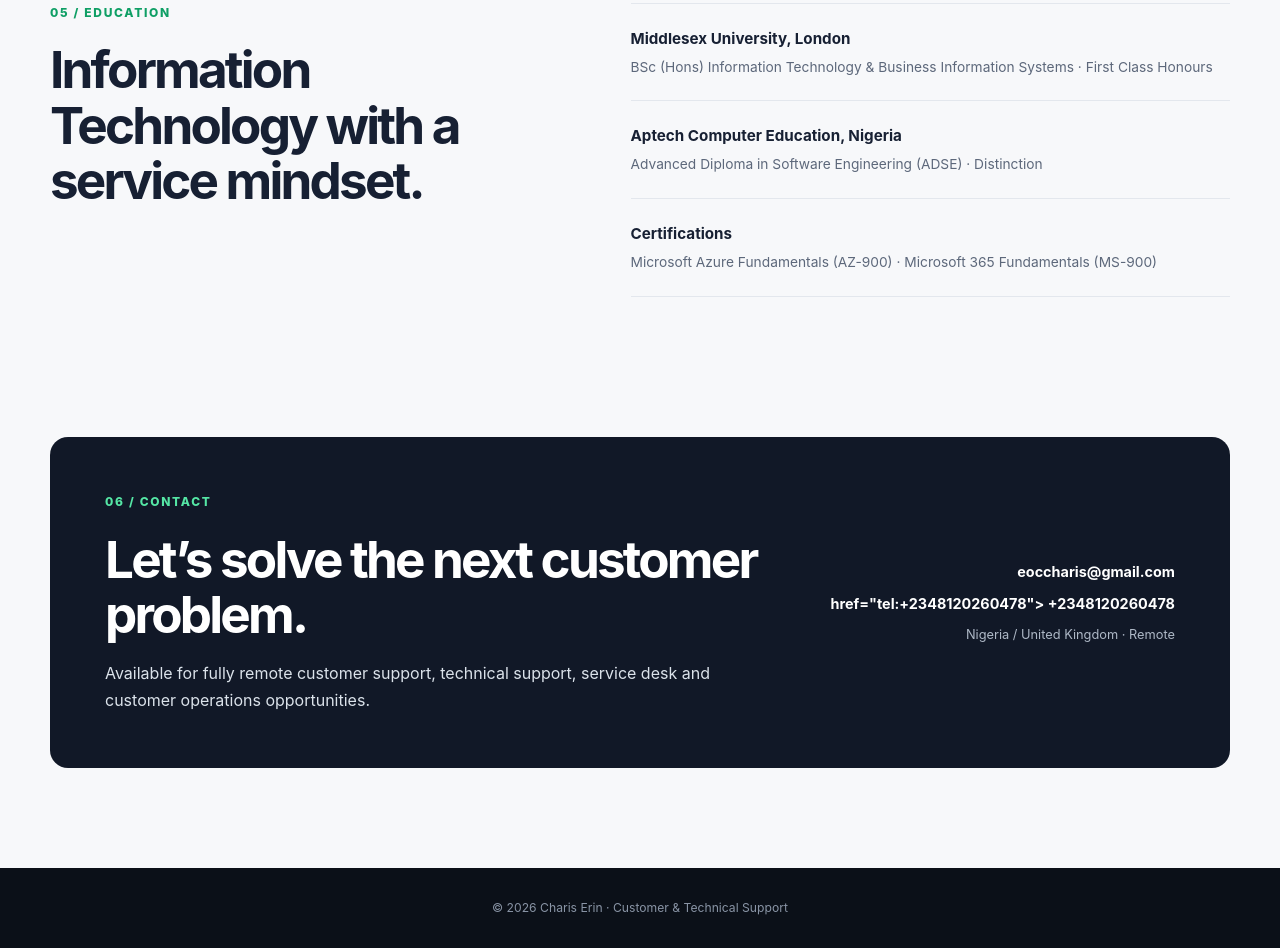
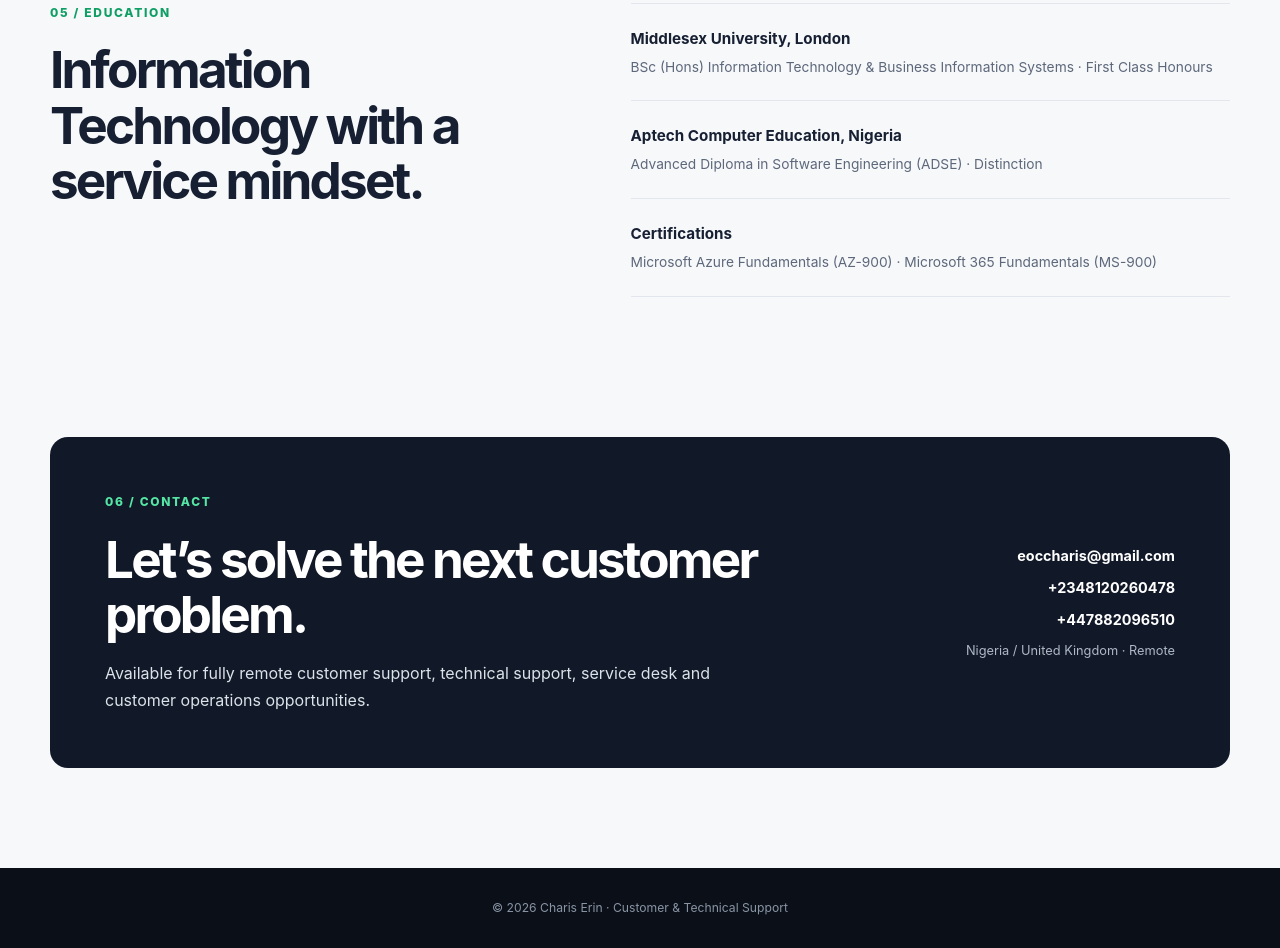
Before and after one commit to Eoccharis/eoccharis.github.io, a plain HTML site: page index.html in a window 1280 px wide. Shown: the part 3933-4881 px from the top of the page. Drawn offline with Linux system fonts and the light colour scheme.

Commit message:
Update index.html

```diff
--- a/index.html
+++ b/index.html
@@ -155,7 +155,8 @@
         </div>
         <div class="contact-links">
           <a href="mailto:eoccharis@gmail.com">eoccharis@gmail.com</a>
-          <a> href="tel:+2348120260478"> +2348120260478</a>
+          <a href="tel:+2348120260478"> +2348120260478</a>
+          <a href="tel:+447882096510"> +447882096510 </a>
           <span>Nigeria / United Kingdom · Remote</span>
         </div>
       </div>
```
